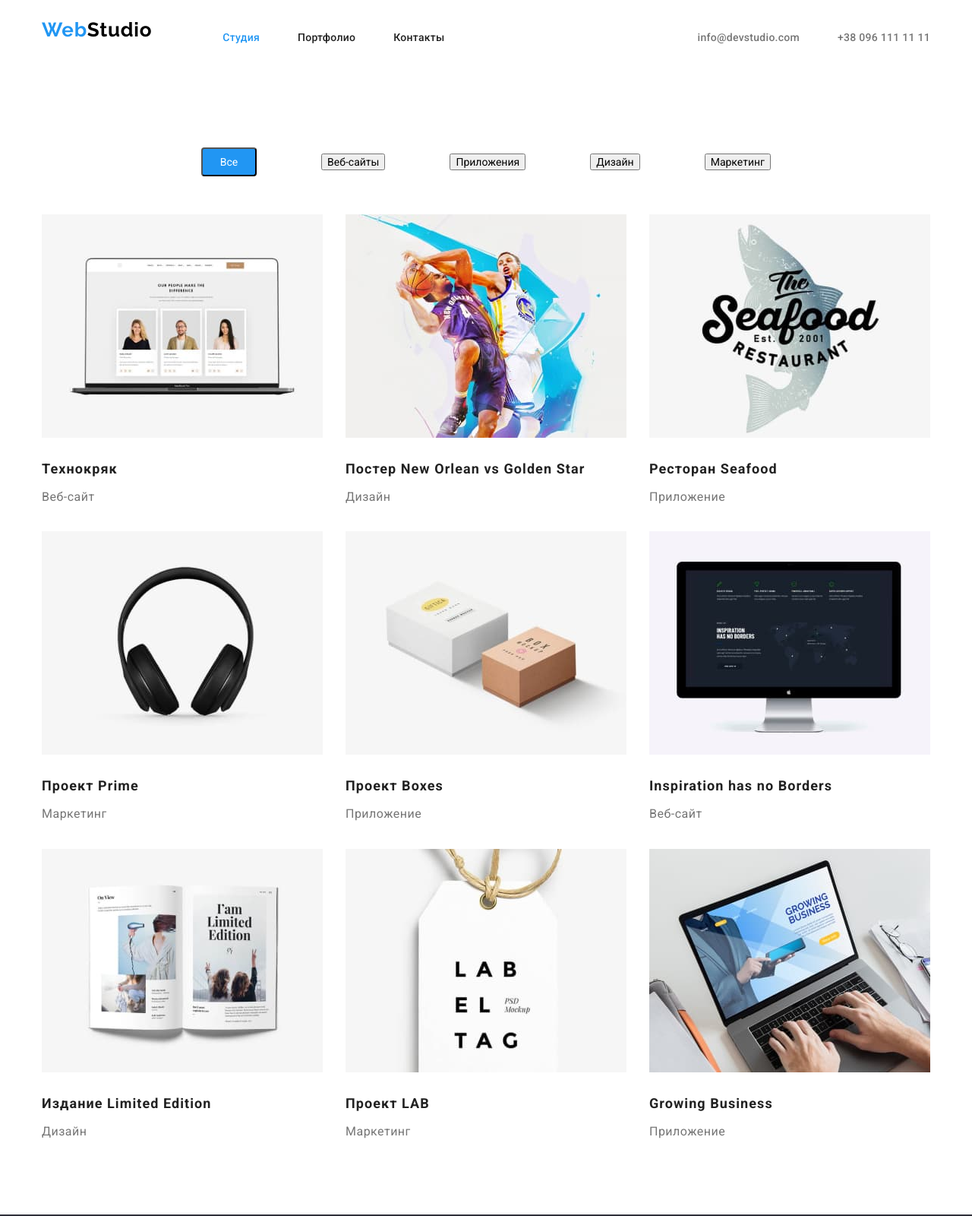
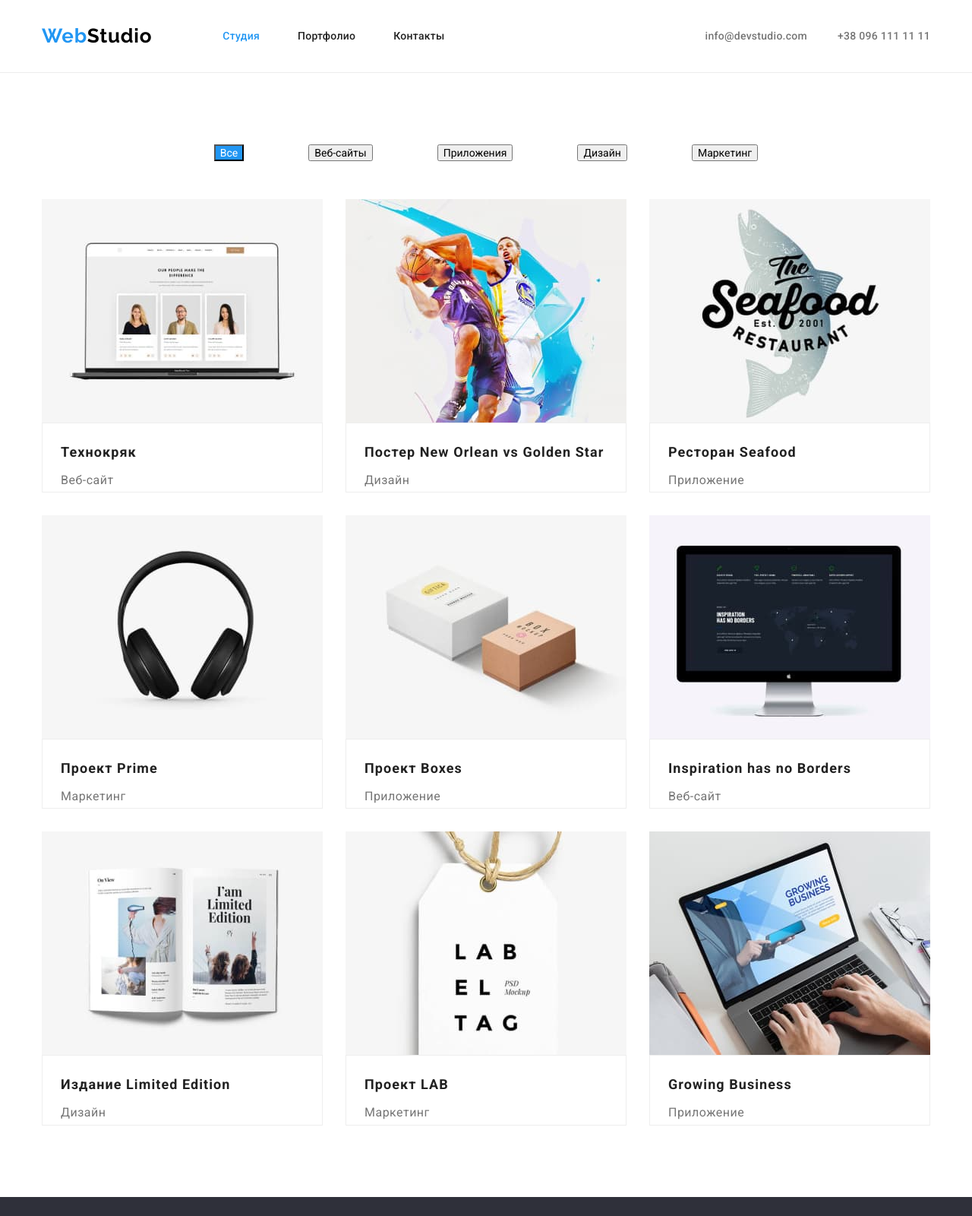
Before and after one commit to kostiantynkuzin/goit-mark-hw-03, a plain HTML site: page portfolio.html in a window 1280 px wide. Shown: the top 1600 px of the page at 76% size. Drawn offline with nearby package versions, Linux system fonts and the light colour scheme.

Commit message:
hw3-finish

```diff
--- a/css/styles.css
+++ b/css/styles.css
@@ -25,7 +25,13 @@ ol {
   padding-left: 0;
 }
 img {
+  display: block;
   width: 100%;
+}
+btn {
+  min-width: 73px;
+  height: 38px;
+  border-radius: 4px;
 }
 .container {
   width: 1200px;
@@ -57,14 +63,17 @@ img {
 }
 /* ----------------------------------------------header--------------------------------------------------- */
 .header {
-  padding-top: 24px;
-  padding-bottom: 25px;
+  border-bottom: 1px solid #ececec;
+  padding-top: 32px;
+  padding-bottom: 32px;
 }
-.main-nav {
+.header > .container {
   display: flex;
   align-items: center;
 }
-
+.container> .logo {
+  margin-right: 93px;
+}
 .logo {
   font-family: 'Raleway';
   font-weight: 700;
@@ -75,9 +84,9 @@ img {
   color: #000000;
   text-decoration: none;
 }
+
 .header-nav {
   display: flex;
-  margin-left: 93px;
 }
 .header-nav .item:not(:last-child) {
   margin-right: 50px;
@@ -87,7 +96,7 @@ img {
   margin-left: auto;
 }
 .header-list .header-item + .header-item {
-  margin-left: 50px;
+  margin-left: 40px;
 }
 
 .header-link {
@@ -191,6 +200,7 @@ img {
 /* -----------------------------------------------team------------------------------------------------------ */
 .team {
   background: #f5f4fa;
+  padding-top: 94px;
   padding-bottom: 94px;
 }
 .team-main-title {
@@ -202,13 +212,16 @@ img {
 .team-item:not(:last-child) {
   margin-right: 30px;
 }
-.team-image {
-  margin-bottom: 30px;
-}
-.main-content {
-  border-top: 108px;
-  border-bottom: 270px;
+
+
+.team-content {
+  padding-top: 30px;
+  padding-right: auto;
+  padding-bottom: 30px;
+  padding-left: auto;
+
   border-radius: 4px;
+  background-color: #fff;
 }
 .team-title {
   font-weight: 500;
@@ -233,9 +246,7 @@ img {
   padding-top: 60px;
   padding-bottom: 60px;
 }
-.logo {
-  display: inline-block;
-  margin-bottom: 20px;
+
 }
 .footer-list {
   display: inline-block;
@@ -261,6 +272,8 @@ img {
   color: rgba(255, 255, 255, 0.6);
 }
 .footer .logo {
+  display: inline-block;
+  margin-bottom: 20px;
   color: var(--primary-white-color);
 }
 /* ------------------------------------------------portfolio------------------------------------------------*/
@@ -278,6 +291,10 @@ img {
   margin-right: 85px;
 }
 
+.portfolio-button.current {
+  color: var(--primary-white-color);
+  background-color: var(--accent-color);
+}
 .portfolio-button: {
   font-weight: 500;
   font-size: 16px;
@@ -286,13 +303,6 @@ img {
   letter-spacing: 0.03em;
   color: #212121;
   cursor: pointer;
-}
-.portfolio-button.current {
-  color: var(--primary-white-color);
-  background-color: var(--accent-color);
-  min-width: 73px;
-  height: 38px;
-  border-radius: 4px;
 }
 .portfolio-button:hover,
 .portfolio-button:focus {
@@ -305,21 +315,25 @@ img {
   margin-left: -30px;
   margin-bottom: -30px;
 }
-.portfolio-card-item {
-  width: calc(100% / 3-30px);
+.portfolio-list-link > .portfolio-card-item {
+  flex-basis: calc(100% / 3-30px);
   margin-left: 30px;
   margin-bottom: 30px;
 }
-.img {
-  margin-bottom: 20px;
+.card {
+}
+.card-content {
+  border: 1px solid #eee;
+  padding-top: 20px;
+  padding-left: 24px;
 }
 .portfolio-title {
+  margin-bottom: 4px;
   font-weight: 700;
   font-size: 18px;
   line-height: 2;
   letter-spacing: 0.06em;
   color: var(--title-color);
-  margin-bottom: 4px;
 }
 .portfolio-text {
   font-family: inherit;
--- a/portfolio.html
+++ b/portfolio.html
@@ -25,8 +25,8 @@
   <body>
      <header class="header">
       <div class="container">
-        <nav class="header-navigation main-nav">
         <a href="" class="logo"><span class="accent">Web</span>Studio</a>
+        <nav class="header-navigation">
           <ul class="header-nav list">
             <li class="item">
               <a href="./index.html" class="header-link link current">Студия</a>
@@ -38,6 +38,7 @@
               <a href="" class="header-link link">Контакты</a>
             </li>
           </ul>
+        </nav>
 
         <ul class="header-list list">
           <li class="header-item">
@@ -47,7 +48,6 @@
             <a class="header-tel link" href="tel:+380961111111">+38 096 111 11 11</a>
           </li>
         </ul>
-        </nav>
       </div>
     </header>
     <main>
@@ -71,8 +71,10 @@
               <button type="button" class="portfolio-button">Маркетинг</button>
             </li>
           </ul>
+
           <ul class="portfolio-list-link list">
             <li class="portfolio-card-item">
+              <article class="card">
               <a href="" class="portfolio-link link">
                 <img
                   class="img"
@@ -81,11 +83,15 @@
                   width="370"
                   height="294"
                 />
+                <div class="card-content">
                 <h2 class="portfolio-title">Технокряк</h2>
                 <p class="portfolio-text">Веб-сайт</p>
+              </div>
               </a>
+            </article>
             </li>
             <li class="portfolio-card-item">
+              <article class="card">
               <a href="" class="portfolio-link link">
                 <img
                   class="img"
@@ -94,11 +100,15 @@
                   width="370"
                   height="294"
                 />
+                <div class="card-content">
                 <h2 class="portfolio-title">Постер New Orlean vs Golden Star</h2>
                 <p class="portfolio-text">Дизайн</p>
+              </div>
               </a>
+            </article>
             </li>
             <li class="portfolio-card-item">
+              <article class="card">
               <a href="" class="portfolio-link link">
                 <img
                   class="img"
@@ -107,11 +117,15 @@
                   width="370"
                   height="294"
                 />
+                <div class="card-content">
                 <h2 class="portfolio-title">Ресторан Seafood</h2>
                 <p class="portfolio-text">Приложение</p>
+              </div>
               </a>
+            </article>
             </li>
             <li class="portfolio-card-item">
+              <article class="card">
               <a href="" class="portfolio-link link">
                 <img
                   class="img"
@@ -120,11 +134,15 @@
                   width="370"
                   height="294"
                 />
+                <div class="card-content">
                 <h2 class="portfolio-title">Проект Prime</h2>
                 <p class="portfolio-text">Маркетинг</p>
+              </div>
               </a>
+            </article>
             </li>
             <li class="portfolio-card-item">
+              <article class="card">
               <a href="" class="portfolio-link link">
                 <img
                   class="img"
@@ -133,11 +151,15 @@
                   width="370"
                   height="294"
                 />
+                <div class="card-content">
                 <h2 class="portfolio-title">Проект Boxes</h2>
                 <p class="portfolio-text">Приложение</p>
+              </div>
+            </article>
               </a>
             </li>
             <li class="portfolio-card-item">
+              <article class="card">
               <a href="" class="portfolio-link link">
                 <img
                   class="img"
@@ -147,11 +169,15 @@
                   width="370"
                   height="294"
                 />
+                <div class="card-content">
                 <h2 class="portfolio-title">Inspiration has no Borders</h2>
                 <p class="portfolio-text">Веб-сайт</p>
+              </div>
               </a>
+            </article>
             </li>
             <li class="portfolio-card-item">
+              <article class="card">
               <a href="" class="portfolio-link link">
                 <img
                   class="img"
@@ -160,11 +186,15 @@
                   width="370"
                   height="294"
                 />
+                <div class="card-content">
                 <h2 class="portfolio-title">Издание Limited Edition</h2>
                 <p class="portfolio-text">Дизайн</p>
+              </div>
+            </article>
               </a>
             </li>
             <li class="portfolio-card-item">
+              <article class="card">
               <a href="" class="portfolio-link link">
                 <img
                   class="img"
@@ -173,11 +203,15 @@
                   width="370"
                   height="294"
                 />
+                <div class="card-content">
                 <h2 class="portfolio-title">Проект LAB</h2>
                 <p class="portfolio-text">Маркетинг</p>
+              </div>
               </a>
+            </article>
             </li>
             <li class="portfolio-card-item">
+              <article class="card">
               <a href="" class="portfolio-link link">
                 <img
                   class="img"
@@ -186,9 +220,12 @@
                   width="370"
                   height="294"
                 />
+                <div class="card-content">
                 <h2 class="portfolio-title">Growing Business</h2>
                 <p class="portfolio-text">Приложение</p>
+              </div>
               </a>
+            </article>
             </li>
           </ul>
         </div>
```
Also changed, not shown: index.html (+11 -7 lines). Lines whose indentation alone changed are shown as unchanged.
